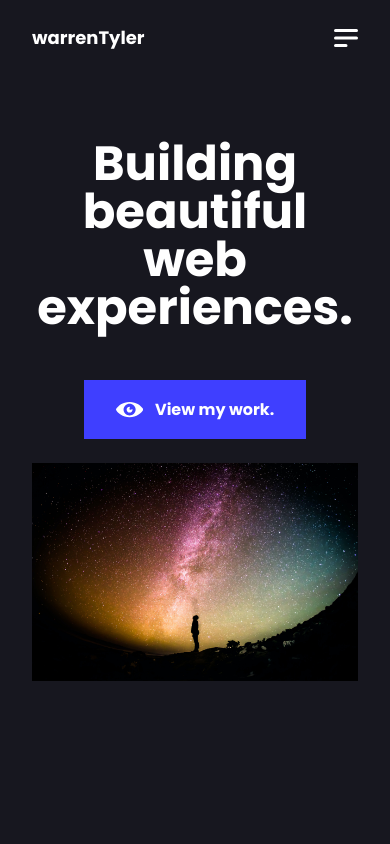
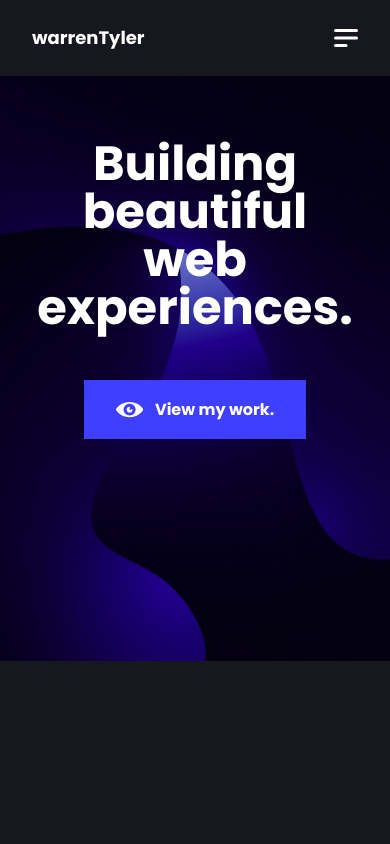
Before and after one commit to WarrenTyler/my-portfolio, a React (Vite) app: page / in a window 390 px wide. Shown: the top 844 px of the page. Built offline with nearby package versions, Linux system fonts and the light colour scheme.

Commit message:
Update Hero component to use responsive images
- Add new responsive background images

```diff
--- a/src/components/Hero.jsx
+++ b/src/components/Hero.jsx
@@ -1,6 +1,19 @@
 const Hero = () => {
   return (
-    <section className="container mt-16 flex justify-between items-center mx-auto px-8 md:px-14 lg:px-24">
+    <div className="relative">
+      <picture>
+        <source
+          srcSet="./src/images/hero-landscape-dark.jpg"
+          media="(min-width: 768px)"
+        />
+        <img
+          src="./src/images/hero-portrait-dark.jpg"
+          alt=""
+          className="z-0 mx-auto w-full md:transform md:scale-x-[-1] md:mt-24 lg:mt-12 xl:mt-4 max-w-[1920px] max-h-[1280px]"
+        />
+      </picture>
+
+      <section className="absolute top-0 container mt-16 flex justify-between items-center mx-auto px-8 md:px-14 lg:px-24">
         <div className="flex flex-wrap md:flex-nowrap">
           <nav className="z-10 hidden lg:block lg:mr-24 lg:w-4 fixed left-[5%]">
             <div className="absolute left-[50%] transform -translate-x-1/2 space-y-6 mt-36">
@@ -38,8 +51,9 @@ const Hero = () => {
               </a>
             </div>
           </nav>
+
           {/* Hero content */}
-        <div className="relative flex flex-wrap lg:ml-20 justify-center md:justify-start max-w-xl mt-0 md:my-36">
+          <div className="flex flex-wrap justify-center max-w-xl md:justify-start md:ml-[5%]">
             <div className="z-50">
               <h1 className="font-bold text-black dark:text-white text-5xl md:text-6xl lg:text-7xl text-center md:text-left">
                 Building
@@ -60,13 +74,9 @@ const Hero = () => {
               </div>
             </div>
           </div>
-        <img
-          src="../src/images/portfolio-hero-lg.jpg"
-          alt="A man staring at the sky in awe"
-          className="mt-6 mx-auto md:w-full md:absolute md:right-0 md:mt-12 lg:mt-8 xl:mt-6 z-0"
-        />
         </div>
       </section>
+    </div>
   );
 };
 export default Hero;
```
Also changed, not shown: src/images/hero-landscape-dark.jpg (added), src/images/hero-portrait-dark.jpg (added). Lines whose indentation alone changed are shown as unchanged.
